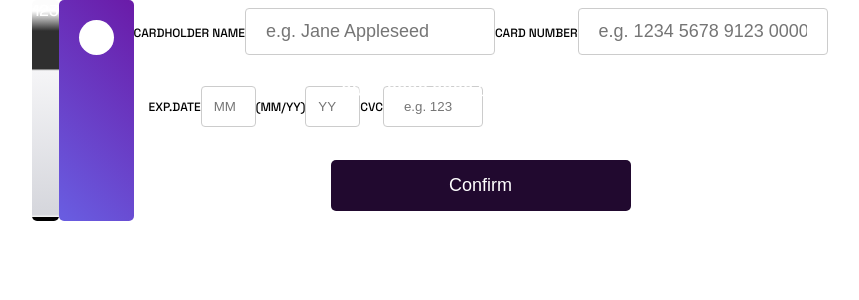
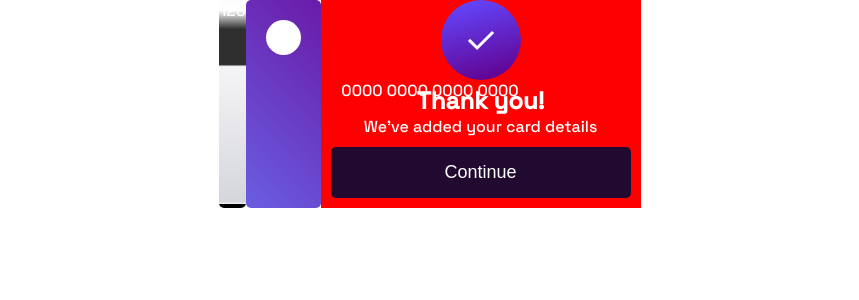
Before and after one commit to angelo5003/interactive-card, a React (Create React App) app: page / in a window 1280 px wide. Both pictures are taken after typing "Sample", "Sample", "Sample", "Sample", "Sample" into the empty fields and a click on the button "Confirm". Shown: the top 300 px of the page, without its empty margins (210-1069 px from the left). Built offline with nearby package versions, Linux system fonts and the light colour scheme.

Commit message:
feat: created the succes message component. Shows up when you click on the submit btn on the form. Only need to style it.

```diff
--- a/src/components/Form/Form.jsx
+++ b/src/components/Form/Form.jsx
@@ -1,5 +1,6 @@
 import React, { useState } from "react";
 import "./Form.css";
+import SuccessMessage from "../SuccesMessage/SuccessMessage";
 
 const Form = () => {
   const [form, setForm] = useState({
@@ -9,9 +10,15 @@ const Form = () => {
     cvc: "123",
   });
 
+  const [successMessage, setSuccesMessage] = useState(false);
+
   const [user, setUser] = useState({
     username: "Jane Appleseed",
   });
+
+  const showSuccesMessage = () => {
+    setSuccesMessage(!successMessage);
+  };
 
   const handleChange = (e) => {
     const { name, value } = e.target; // destructure the name and value property from the e.target object.
@@ -32,6 +39,7 @@ const Form = () => {
       cardyear: "00/00",
       cvc: "123",
     });
+    showSuccesMessage();
     console.log(`your form has been submitted`);
   };
 
@@ -44,7 +52,6 @@ const Form = () => {
       <div className="card_front_container">
         <div className="card_brand"></div>
         <div className="card_small_brand"></div>
-
         <div className="card_front_inner_container">
           <p className="card_number">{form.cardnumber}</p>
           <div className="card_dates_inner_container">
@@ -55,6 +62,10 @@ const Form = () => {
         </div>
       </div>
       <form className="form" onSubmit={handleSubmit}>
+        {successMessage ? (
+          <SuccessMessage />
+        ) : (
+          <>
             <label className="title">CARDHOLDER NAME</label>
             <input
               type="text"
@@ -124,6 +135,8 @@ const Form = () => {
             <button type="submit" className="submit_btn">
               Confirm
             </button>
+          </>
+        )}
       </form>
     </div>
   );
--- /dev/null
+++ b/src/components/SuccesMessage/SuccessMessage.jsx
@@ -0,0 +1,18 @@
+import React from "react";
+import "./SuccessStyles.css";
+import succesLogo from "../assets/images/icon-complete.svg";
+
+const SuccessMessage = () => {
+  return (
+    <section className="succes_container">
+      <div className="succes_info_container">
+        <img src={succesLogo} alt="succes_logo" className="icon_complete" />
+        <h2 className="succes_title">Thank you!</h2>
+        <p className="succes_message">We've added your card details</p>
+        <button className="submit_btn">Continue</button>
+      </div>
+    </section>
+  );
+};
+
+export default SuccessMessage;
--- /dev/null
+++ b/src/components/SuccesMessage/SuccessStyles.css
@@ -0,0 +1,3 @@
+.succes_container {
+  background-color: red;
+}
```
Lines whose indentation alone changed are shown as unchanged.
